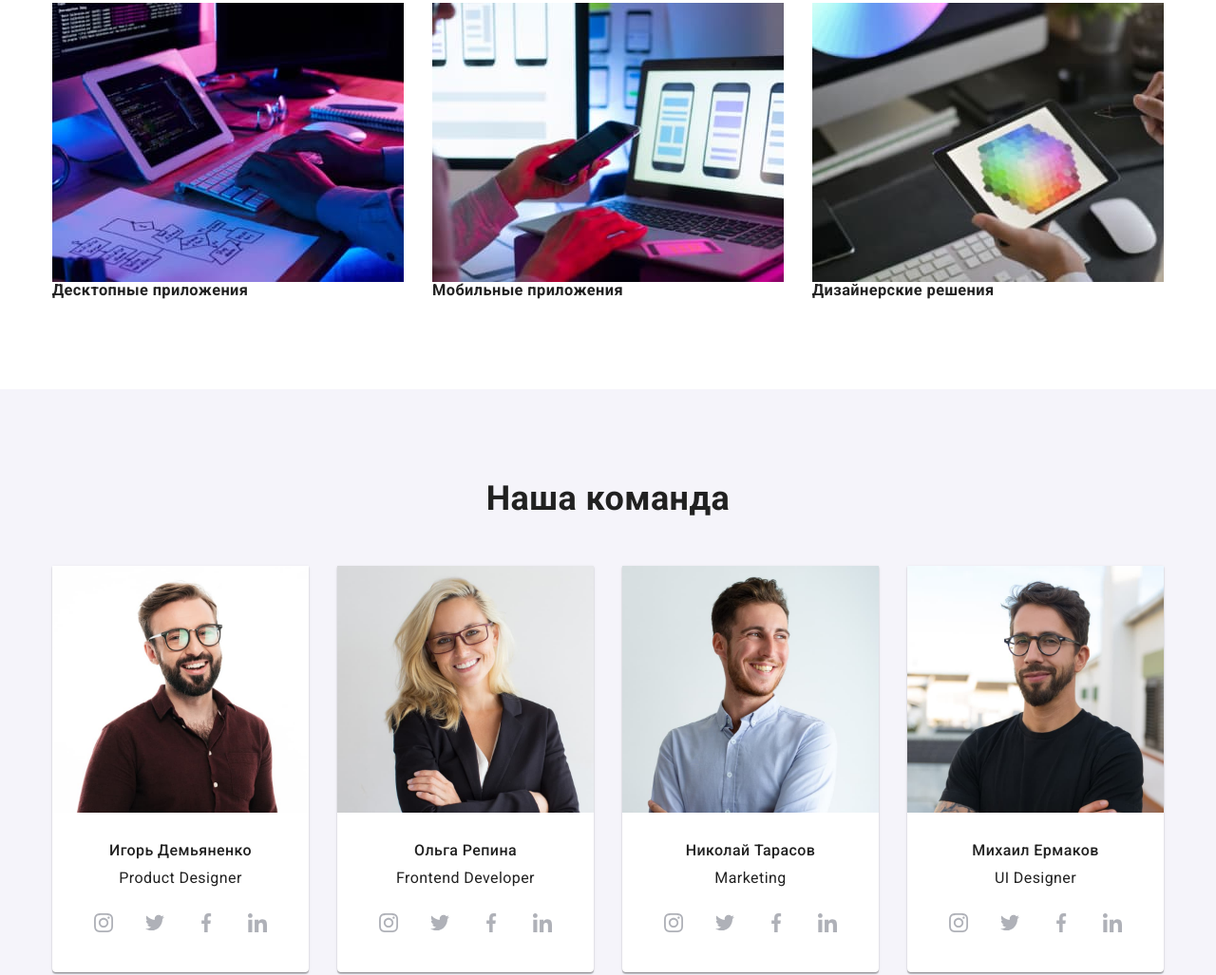
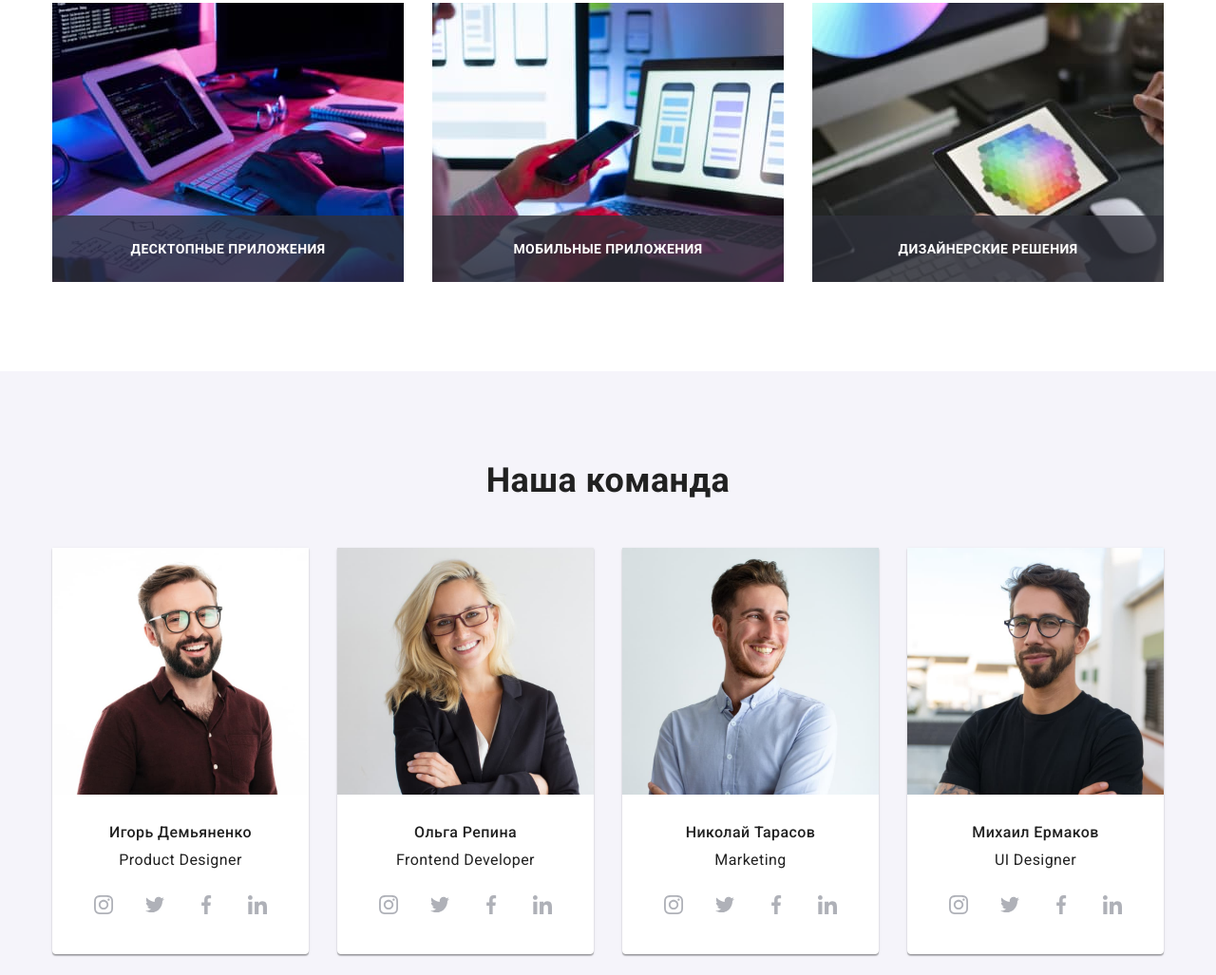
Before and after one commit to AlexLupeka/goit-markup-hw-05, a plain HTML site: page index.html in a window 1280 px wide. Shown: the part 1206-2233 px from the top of the page at 95% size. Drawn offline with nearby package versions, Linux system fonts and the light colour scheme.

Commit message:
index hw-5

```diff
--- a/index.html
+++ b/index.html
@@ -102,15 +102,15 @@
 					<ul class="activity-list">
 						<li class="activity-item">
 							<img src="./images/javaformobile.jpg" alt="Разработка ПО" width="370" height="294" class="activity-img" />
-							<h3 class="activity-subtitle">Десктопные приложения</h3>
+							<p class="activity-text">Десктопные приложения</p>
 						</li>
 						<li class="activity-item">
 							<img src="./images/icondesign.jpg" alt="Дизайн иконок" width="370" height="294" class="activity-img" />
-							<h3 class="activity-subtitle">Мобильные приложения</h3>
+							<p class="activity-text">Мобильные приложения</p>
 						</li>
 						<li class="activity-item">
 							<img src="./images/colordesign.jpg" alt="Цветовая гамма" width="370" height="294" class="activity-img" />
-							<h3 class="activity-subtitle">Дизайнерские решения</h3>
+							<p class="activity-text">Дизайнерские решения</p>
 						</li>
 					</ul>
 				</div>
```
